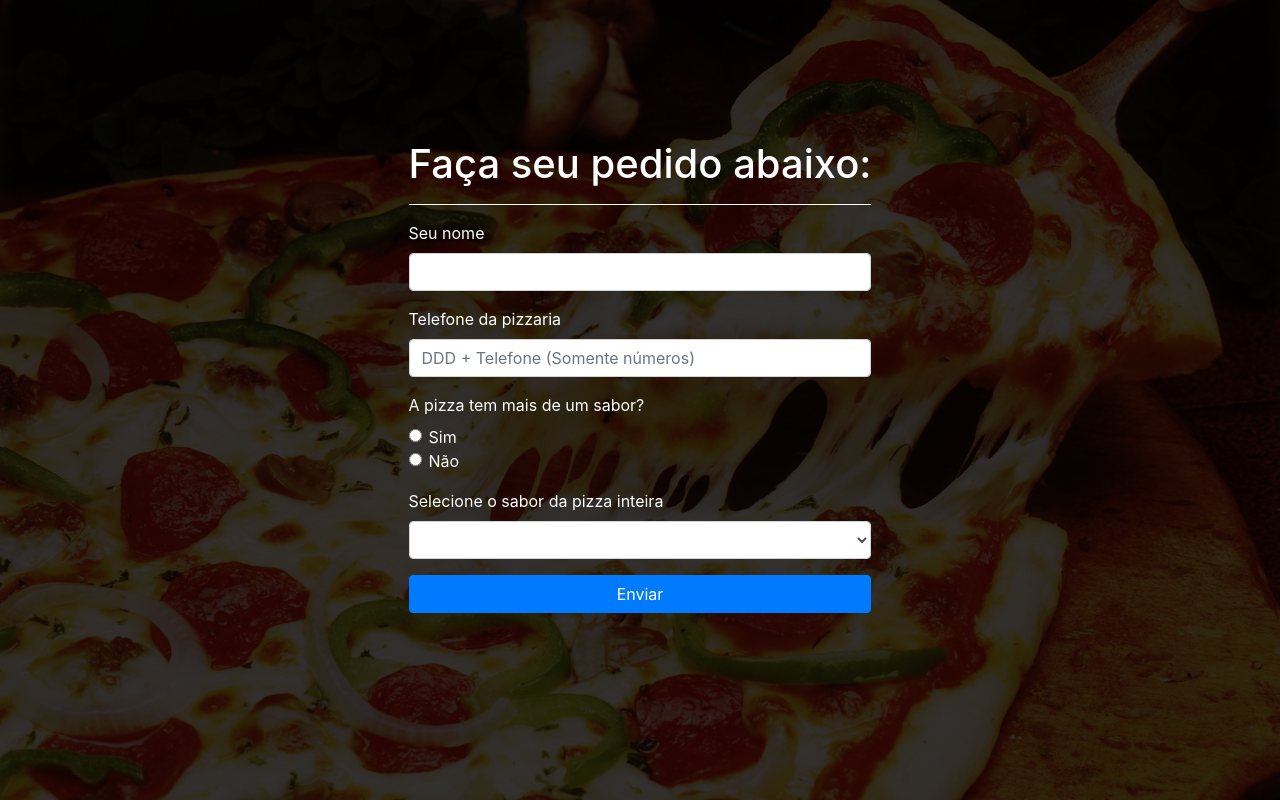
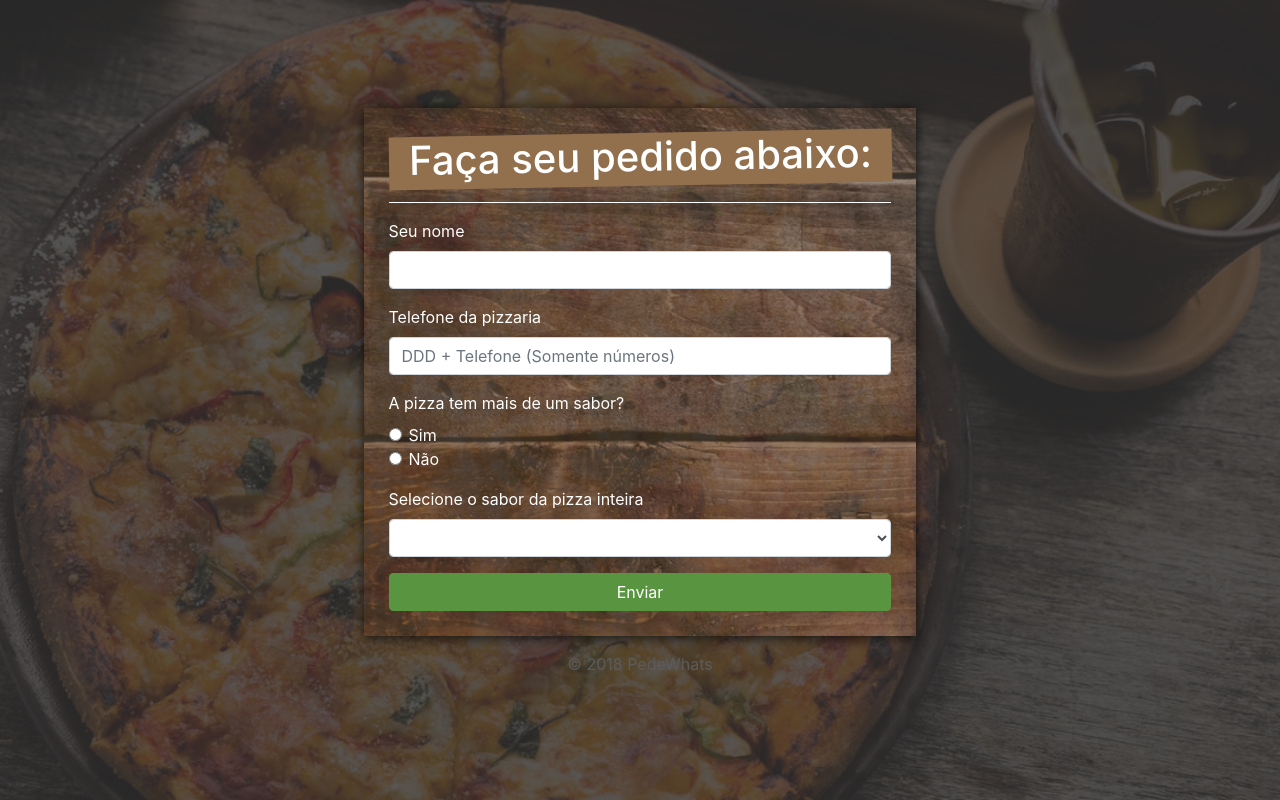
Before and after one commit to mariopaglia/PedeWhats, a PHP site: page / in a window 1280 px wide. Run offline with PHP 8.4, Linux system fonts and the light colour scheme; some libraries are stand-ins or nearby versions.

Commit message:
Alterado BG's e estilos do form
Alterada img do bg do wrapper, adicionada uma imagem ao fundo do form, alterado estilos de cores

```diff
--- a/css/estilo.css
+++ b/css/estilo.css
@@ -9,8 +9,8 @@
     display: flex;
     -webkit-box-orient: horizontal;
     -webkit-box-direction: normal;
-        -ms-flex-flow: row wrap;
-            flex-flow: row wrap;
+        -ms-flex-flow: column;
+            flex-flow: column;
     -webkit-box-pack: center;
         -ms-flex-pack: center;
             justify-content: center;
@@ -36,16 +36,66 @@
     width: 100%;
     height: 100%;
 
-    background: rgba(0,0,0,.8);
+    /*background: rgba(0,0,0,.8);*/
+    background: #333333;
+	filter: alpha(opacity=90);
+	opacity: .8;
+	-ms-filter: "progid:DXImageTransform.Microsoft.Alpha(Opacity=90)";
 }
 
 .content{
     position: relative;
     z-index: 5;
+    background-color: rgba(147, 112, 77, 0.2);
+    padding: 25px;
+    box-shadow: 0 0 10px rgba(0,0,0,.5),
+                0 5px 10px rgba(0,0,0,.35);
+}
+.background {
+    position: absolute;
+    top: 0;
+    left: 0;
+    width:100%;
+    height:100%;
+    z-index: -2;
+    background-image: url(../img/bg-content.jpg);
+    background-repeat: no-repeat;
+    background-size: cover;
+    background-position: top center;
+	opacity: .4;
+}
+.background::after {
+    position: absolute;
+    top: 0;
+    left: 0;
+    width:100%;
+    height:100%;
+    z-index: -1;
+    background-color:rgba(0,0,0,.9)
+}
+.btn-primary, .btn-primary:not(:disabled):not(.disabled).active, .btn-primary:not(:disabled):not(.disabled):active, .show>.btn-primary.dropdown-toggle {
+    color: #fff;
+    background: #599441;
+    border-color: #599441;
+}
+.btn-primary:hover {
+    background: #4a8334;
+    border-color: #599441;
+}
+.btn-primary:focus, .btn-primary:not(:disabled):not(.disabled).active:focus, .btn-primary:not(:disabled):not(.disabled):active:focus, .show>.btn-primary.dropdown-toggle:focus {
+    box-shadow: 0 0 0 0.2rem #305720b4;
+}
+
+.attrib {
+    margin-top: 1em;
+    color: #fff;
 }
 
 .page-title{
     color: white;
+    background: #93704D;
+    padding: 0 20px 5px 20px;
+    transform: rotate(-1deg);
 }
 
 .page-title + hr{
--- a/index.html
+++ b/index.html
@@ -22,6 +22,7 @@
 <body>
     <div class="wrapper">
         <div class="content">
+            <div class="background"></div>
             <h1 class="page-title">Faça seu pedido abaixo:</h1>
             <hr>
 
@@ -103,9 +104,10 @@
                     </select>
                 </div>
 
-                <button type="submit" class="btn btn-primary btn-block">Enviar</button> <br> <br>
+                <button type="submit" class="btn btn-primary btn-block">Enviar</button>
             </form>
         </div>
+        <p class="attrib">&copy; 2018 PedeWhats</p>
     </div>
 
     <!-- JavaScript (Opcional) -->
```
Also changed, not shown: img/bg-content.jpg (added), img/bg-wrapper.jpg.
